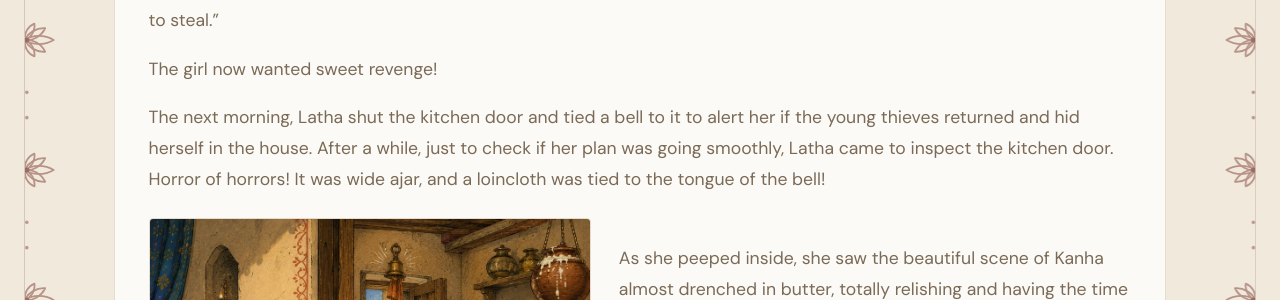
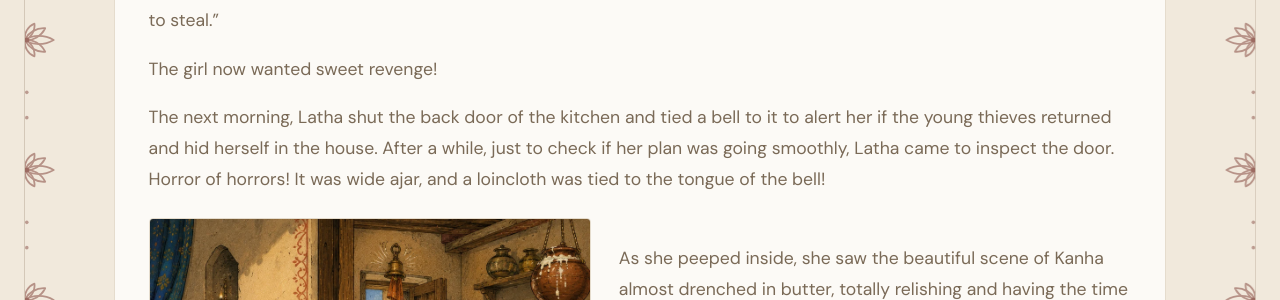
Before and after one commit to SandhyaVasu/SandhyaVasu.github.io, a Jekyll site: the page built from _posts/2026-09-03-the-mischief-monger-of-gokul.md, in a window 1280 px wide and 900 px high, scrolled down 2198 px. Shown: the part 154-454 px from the top of the window. Built offline with Jekyll 4.4.1, drawn with Linux system fonts in a browser that asks for light colours.

Commit message:
Update kitchen door description for clarity
Clarified the description of the kitchen door and the alert mechanism.

```diff
--- a/_posts/2026-09-03-the-mischief-monger-of-gokul.md
+++ b/_posts/2026-09-03-the-mischief-monger-of-gokul.md
@@ -92,10 +92,10 @@ here to steal."
 
 The girl now wanted sweet revenge!
 
-The next morning, Latha shut the kitchen door and tied a bell to it to alert
+The next morning, Latha shut the back door of the kitchen and tied a bell to it to alert
 her if the young thieves returned and hid herself in the house.
 After a while, just to check if her plan was going smoothly, Latha came to
-inspect the kitchen door. Horror of horrors! It was wide ajar, and a loincloth
+inspect the door. Horror of horrors! It was wide ajar, and a loincloth
 was tied to the tongue of the bell!
 
 {: .fig-left}
```
